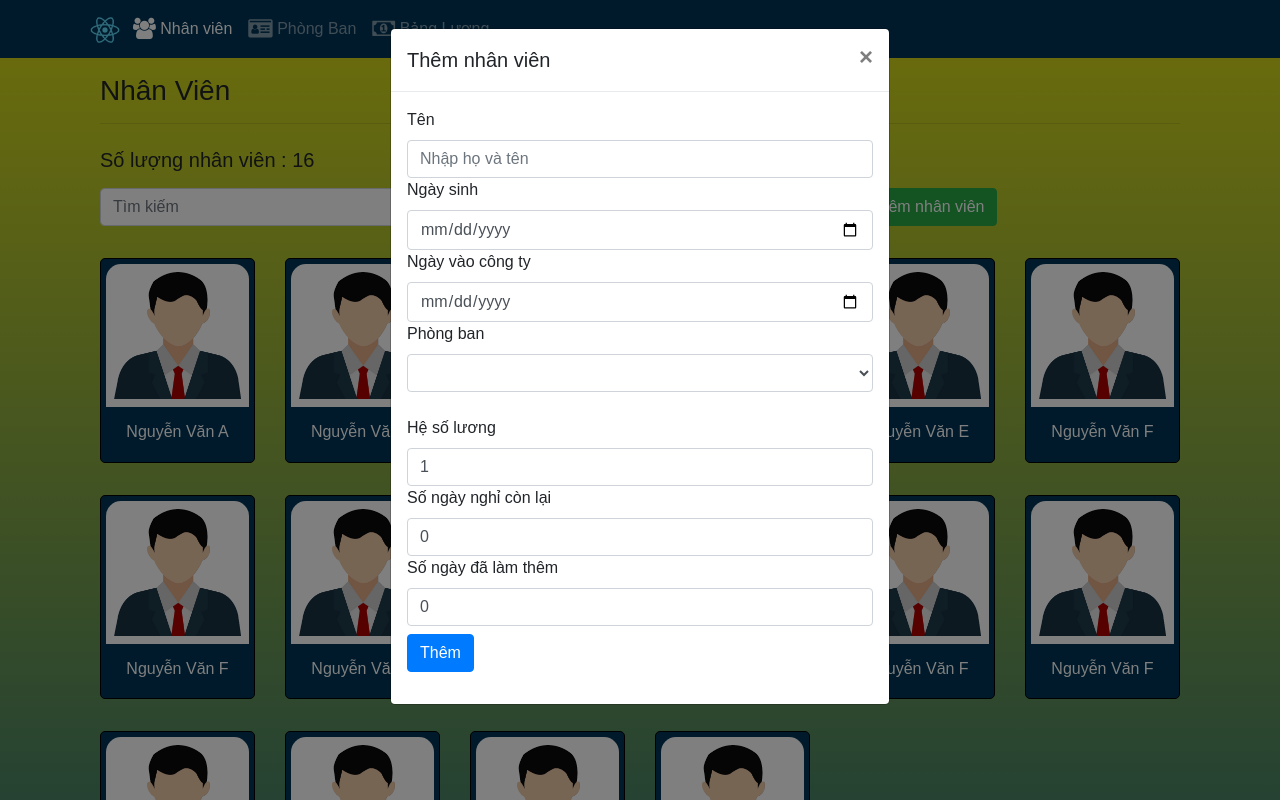
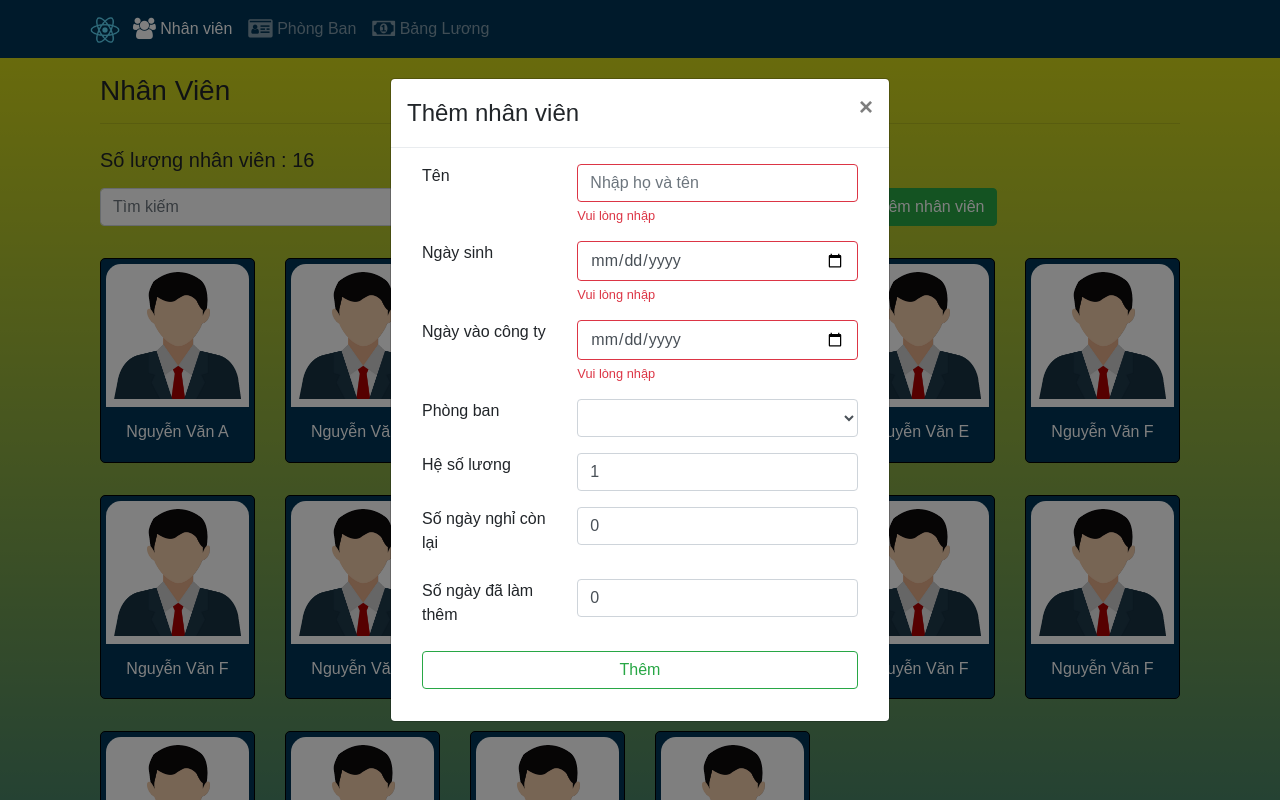
Before and after one commit to quachanhhao1698/Funix_RJS101x_01-A_VN_DN, a React (Create React App) app: page /nhanvien in a window 1280 px wide. Both pictures are taken after a click on the button "Thêm nhân viên". Shown: the top 800 px of the page. Built offline with nearby package versions, Linux system fonts and the light colour scheme.

Commit message:
Validation from

```diff
--- a/package.json
+++ b/package.json
@@ -28,6 +28,7 @@
     "redux": "3.7.2",
     "redux-logger": "3.0.6",
     "redux-thunk": "2.2.0",
+    "validator": "^13.7.0",
     "web-vitals": "^1.1.2"
   },
   "scripts": {
--- a/src/components/StaffListComponent.js
+++ b/src/components/StaffListComponent.js
@@ -1,7 +1,8 @@
 import React,{ useRef, useState} from "react";
-import {Card,CardImg,CardBody,CardTitle,Button,Col,Row,Container,Input,Modal,ModalBody,ModalHeader,Form,FormGroup,Label, ButtonGroup} from 'reactstrap';
+import {Card,CardImg,CardBody,CardTitle,Button,Col,Row,Container,Input,Modal,ModalBody,ModalHeader,Form,FormGroup,Label, ButtonGroup,FormFeedback} from 'reactstrap';
 import { Link } from 'react-router-dom';
 import '../App.css';
+import isEmpty from 'validator/lib/isEmpty';
 
 function RenderStaffs({staff,onClick}){
     return(
@@ -41,7 +42,6 @@ function StaffListComponent(props) {
         const [annualLeave, setAnnualLeave] = useState('0');
         const [overTime, setOverTime] =useState('0');
 
-
         const [newStaffs, setNewStaffs] = useState([]);
 
         const staffDepartment = props.departments.map((department)=>{
@@ -49,6 +49,8 @@ function StaffListComponent(props) {
                     <Department department={department}/>
             );
         })
+
+        console.log("department >>",props.departments);
 
         const staffList = props.staffs
         //Lọc nhân viên có tên trùng với keyword
@@ -69,12 +71,12 @@ function StaffListComponent(props) {
             );
         });
 
-        console.log(props.staffs);
 
         const handleSearch = () =>{
            setSearchItem(inputRef.current.value);
         }
 
+        // Làm trống dữ liệu ô input trong form
         const clearInput = () =>{
             setName('');
             setDOB('');
@@ -85,10 +87,14 @@ function StaffListComponent(props) {
             setOverTime('0');
         }
 
-        const handleAdd= () =>{
+        const handleSubmitAdd= (event) =>{
+            event.preventDefault();
 
+
+            if(error.isValid == false){
+                return
+            }else{
                 let staffId = countStaffs + 1;
-
                 let newStaff = {   id:staffId,
                                 name: name,
                                 doB: dOB,
@@ -103,16 +109,66 @@ function StaffListComponent(props) {
                 setNewStaffs([...newStaffs, newStaff]);
                 setToggleModal(false);
                 clearInput();
+            }
 
+        }
 
-            alert(JSON.stringify(newStaff));
-            console.log(newStaff);
+        // Validate Form
+        const [touched, setTouched] = useState( {
+                                                    name: false,
+                                                    dOB: false,
+                                                    startDate: false } );
+
+        const handleBlur = (field)=>{
+            setTouched({...touched,[field]:true});
         }
 
 
+        const validate = (name,dOB,startDate) => {
+            const errors = {
+                name: '',
+                dOB: '',
+                startDate: '',
+                isValid: true
+            };
+
+            if(name==''){
+                errors.name = 'Vui lòng nhập';
+                errors.isValid=false;
+            }
+            else if(touched.name && name.length < 3){
+                errors.name = 'Yêu cầu nhập nhiều hơn 2 kí tự';
+                errors.isValid=false;
+
+            }
+            else if(touched.name && name.length > 30){
+                errors.isValid=false;
+                errors.name = 'Yêu cầu nhập ít hơn 30 kí tự';
+            }
+
+            if(dOB==''){
+                errors.isValid=false;
+                errors.dOB = 'Vui lòng nhập';
+            }
+
+            if(startDate==''){
+                errors.isValid=false;
+                errors.startDate = 'Vui lòng nhập';
+            }
+
+
+            return errors;
+        }
+
+
+
+        const error = validate(name,dOB,startDate);
+        console.log('show errors: ',error);
+
+
         return(
-            <Container className={"mb-3"} >
 
+            <Container>
                <Row>
                <Col className="col-12">
                     <h3 className="mt-3">Nhân Viên</h3>
@@ -179,69 +235,107 @@ function StaffListComponent(props) {
                     <br/>
 
                 </Row>
-                {<Modal isOpen={toggleModal} toggle={()=> setToggleModal(false)}>
-                    <ModalHeader toggle={()=> setToggleModal(false)}>Thêm nhân viên</ModalHeader>
-
+                {<Modal isOpen={ toggleModal } toggle={ ()=> setToggleModal(false) } centered >
+                    <ModalHeader toggle={ ()=> setToggleModal(false) } tag={"h4"}>Thêm nhân viên</ModalHeader>
                     <ModalBody>
-                        <Form>
+                        <Form onSubmit={handleSubmitAdd}>
                             <FormGroup>
+                                <Row>
+                                    <Col md={4}>
                                         <Label htmlFor="staffName">Tên</Label>
-                                <Input  type="text" id="staffName" name="staffName" placeholder="Nhập họ và tên"
-                                        value={name} onChange={(e)=> setName(e.target.value)}
-
-                                />
-
+                                    </Col>
+                                    <Col md={8}>
+                                        <Input  type="text" id="staffName" name="staffName" placeholder="Nhập họ và tên" value={ name } onChange={ (e)=> setName(e.target.value) }
+                                                valid={error.name === ''}
+                                                invalid={error.name !== ''}
+                                                onBlur={()=>{handleBlur('name')}}/>
+                                                <FormFeedback>{error.name}</FormFeedback>
+                                    </Col>
+                                </Row>
+                            </FormGroup>
+                            <FormGroup>
+                                <Row>
+                                    <Col md={4}>
                                         <Label htmlFor="dOB">Ngày sinh</Label>
-                                <Input  type="date" id="dOB" name="dOB"
-                                        value={dOB} onChange={(e)=> setDOB(e.target.value)}
-                                />
-
+                                    </Col>
+                                    <Col md={8}>
+                                        <Input  type="date" id="dOB" name="dOB" value={ dOB } onChange={ (e)=> setDOB(e.target.value) }
+                                                valid={error.dOB === ''}
+                                                invalid={error.dOB !== ''}
+                                                onBlur={()=>{handleBlur('dOB')}}/>
+                                                <FormFeedback>{error.dOB}</FormFeedback>
+                                    </Col>
+                                </Row>
+                            </FormGroup>
+                            <FormGroup>
+                                <Row>
+                                    <Col md={4}>
                                         <Label htmlFor="startDate">Ngày vào công ty</Label>
-                                <Input  type="date" id="startDate" name="startDate"
-                                        value={startDate} onChange={(e)=> setStartDate(e.target.value)}
-                                />
-
+                                    </Col>
+                                    <Col md={8}>
+                                        <Input  type="date" id="startDate" name="startDate" value={ startDate } onChange={ (e)=> setStartDate(e.target.value) }
+                                                valid={error.startDate === ''}
+                                                invalid={error.startDate !== ''}
+                                                onBlur={()=>{handleBlur('startDate')}}/>
+                                                <FormFeedback>{error.startDate}</FormFeedback>
+                                    </Col>
+                                </Row>
+                            </FormGroup>
+                            <FormGroup>
+                                <Row>
+                                    <Col md={4}>
                                         <Label htmlFor="department">Phòng ban</Label>
-                                <select className='form-control' id="department" name="department"
-                                         value={department} onChange={(e)=> setDepartment(e.target.value)} >
+                                    </Col>
+                                    <Col md={8}>
+                                        <select className='form-control' id="department" name="department" value={ department } onChange={ (e)=> setDepartment(e.target.value) } >
                                                     <option></option>
-                                            {staffDepartment}
+                                                    { staffDepartment }
                                         </select>
-                                <br/>
-                                {/* <Input  type="text" id="department" name="department" placeholder="Nhập tên phòng ban"
-                                        value={department} onChange={(e)=> setDepartment(e.target.value)}
-                                /> */}
-
-
-
+                                    </Col>
+                                </Row>
+                            </FormGroup>
+                            <FormGroup>
+                                <Row>
+                                    <Col md={4}>
                                         <Label htmlFor="salaryScale">Hệ số lương</Label>
-                                <Input  type="text" id="salaryScale" name="salaryScale"
-                                        value={salaryScale} onChange={(e)=> setSalaryScale(e.target.value)}
-                                />
-
+                                    </Col>
+                                    <Col md={8}>
+                                        <Input  type="text" id="salaryScale" name="salaryScale" value={ salaryScale } onChange={ (e)=> setSalaryScale(e.target.value) } />
+                                    </Col>
+                                </Row>
+                            </FormGroup>
+                            <FormGroup>
+                                <Row>
+                                    <Col md={4}>
                                         <Label htmlFor="annualLeave">Số ngày nghỉ còn lại</Label>
-                                <Input  type="text" id="annualLeave" name="annualLeave"
-                                        value={annualLeave} onChange={(e)=> setAnnualLeave(e.target.value)}
-                                />
-
+                                    </Col>
+                                    <Col md={8}>
+                                        <Input  type="text" id="annualLeave" name="annualLeave" value={ annualLeave } onChange={ (e)=> setAnnualLeave(e.target.value) } />
+                                    </Col>
+                                </Row>
+                            </FormGroup>
+                            <FormGroup>
+                                <Row>
+                                    <Col md={4}>
                                         <Label htmlFor="overTime">Số ngày đã làm thêm</Label>
-                                <Input  type="text" id="overTime" name="overTime"
-                                        value={overTime} onChange={(e)=> setOverTime(e.target.value)}
-                                />
-
-
-
-
-
-                                <Button className="mt-2" color="primary" onClick={() => handleAdd() }>Thêm</Button>
+                                    </Col>
+                                    <Col md={8}>
+                                        <Input  type="text" id="overTime" name="overTime" value={ overTime } onChange={ (e)=> setOverTime(e.target.value) } />
+                                    </Col>
+                                </Row>
+                            </FormGroup>
+                            <FormGroup>
+                                <Row>
+                                    <Col >
+                                    <Button color="success" outline block type="submit">Thêm</Button>
+                                    </Col>
+                                </Row>
                             </FormGroup>
                         </Form>
                     </ModalBody>
 
                 </Modal>
                 }
-
-
             </Container>
         );
 
```
Also changed, not shown: 1 other file (tests, documents, lock files or other folders). Lines whose indentation alone changed are shown as unchanged.
